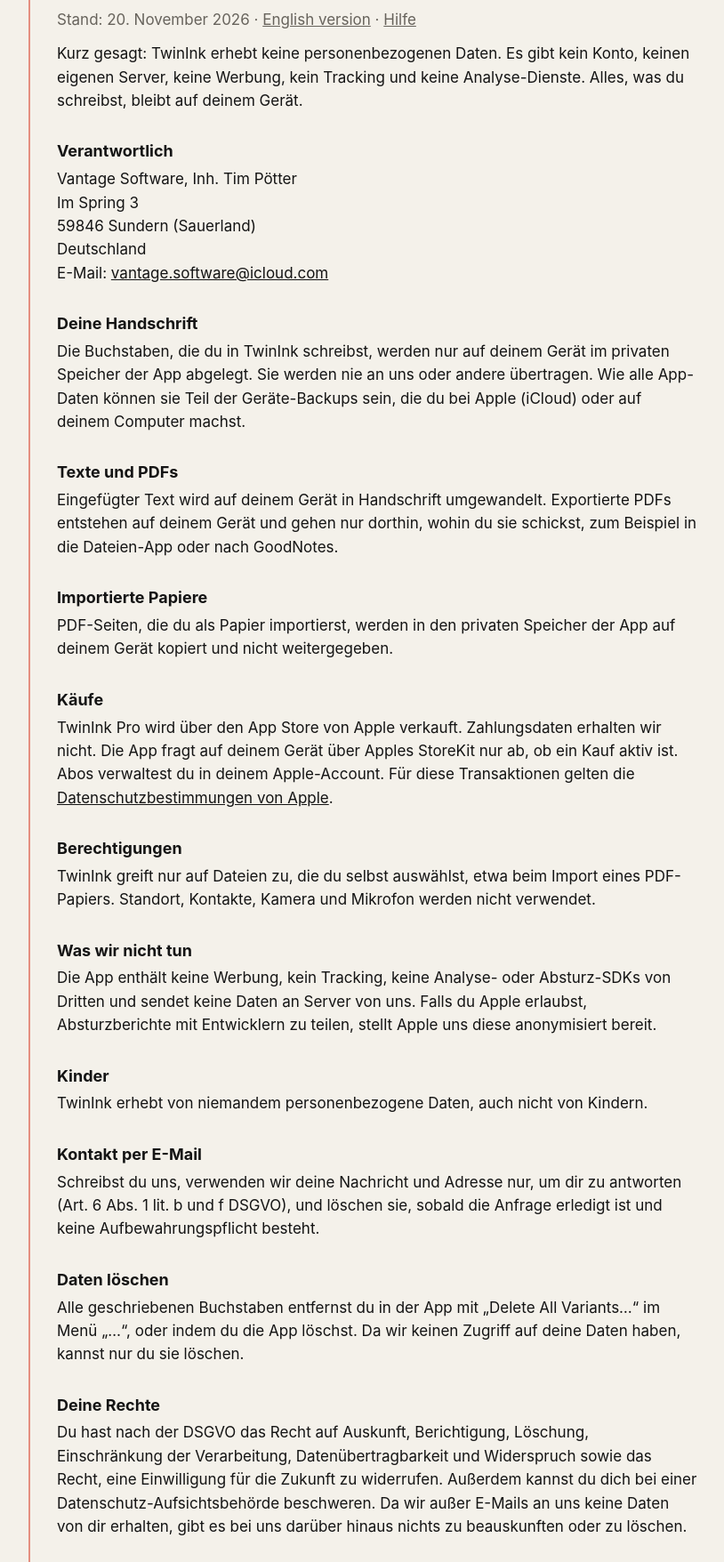
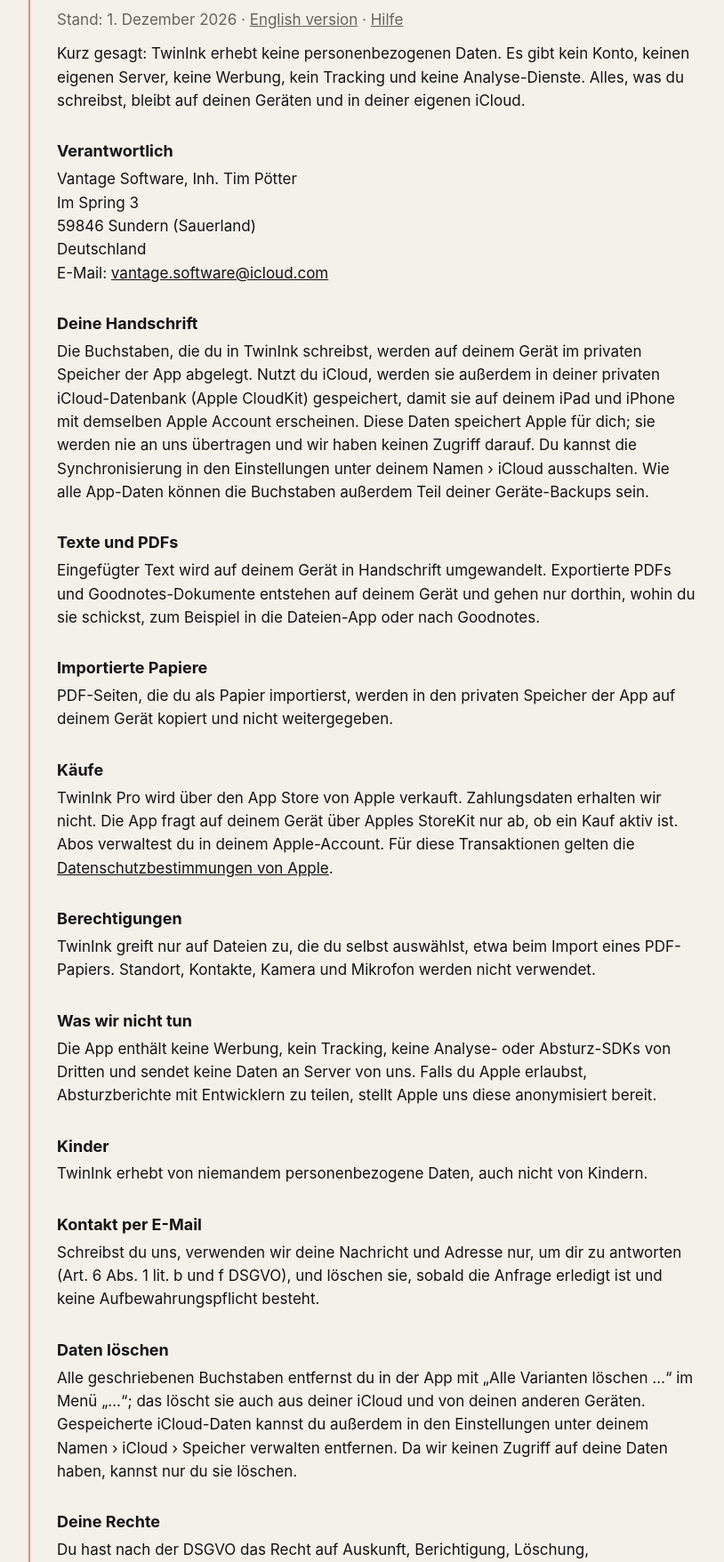
Before and after one commit to VantageSoftware/twinink-app, a plain HTML site: page datenschutz.html in a window 1280 px wide. Shown: the part 141-1897 px from the top of the page at 89% size, without its empty margins (240-1054 px from the left). Drawn offline with Linux system fonts and the light colour scheme.

Commit message:
Update datenschutz.htmlPrivacy policy for TwinInk 1.2: iCloud sync and Goodnotes export

```diff
--- a/datenschutz.html
+++ b/datenschutz.html
@@ -25,18 +25,18 @@ hr { border: 0; border-top: 1px solid var(--rule); margin: 56px 0; }
 
 <div class="label">TwinInk · Datenschutz</div>
 <h1>Datenschutz.</h1>
-<p class="muted">Stand: 20. November 2026 · <a href="#en">English version</a> · <a href="support.html">Hilfe</a></p>
+<p class="muted">Stand: 1. Dezember 2026 · <a href="#en">English version</a> · <a href="support.html">Hilfe</a></p>
 
-<p>Kurz gesagt: TwinInk erhebt keine personenbezogenen Daten. Es gibt kein Konto, keinen eigenen Server, keine Werbung, kein Tracking und keine Analyse-Dienste. Alles, was du schreibst, bleibt auf deinem Gerät.</p>
+<p>Kurz gesagt: TwinInk erhebt keine personenbezogenen Daten. Es gibt kein Konto, keinen eigenen Server, keine Werbung, kein Tracking und keine Analyse-Dienste. Alles, was du schreibst, bleibt auf deinen Geräten und in deiner eigenen iCloud.</p>
 
 <h2>Verantwortlich</h2>
 <p>Vantage Software, Inh. Tim Pötter<br>Im Spring 3<br>59846 Sundern (Sauerland)<br>Deutschland<br>E-Mail: <a href="mailto:vantage.software@icloud.com">vantage.software@icloud.com</a></p>
 
 <h2>Deine Handschrift</h2>
-<p>Die Buchstaben, die du in TwinInk schreibst, werden nur auf deinem Gerät im privaten Speicher der App abgelegt. Sie werden nie an uns oder andere übertragen. Wie alle App-Daten können sie Teil der Geräte-Backups sein, die du bei Apple (iCloud) oder auf deinem Computer machst.</p>
+<p>Die Buchstaben, die du in TwinInk schreibst, werden auf deinem Gerät im privaten Speicher der App abgelegt. Nutzt du iCloud, werden sie außerdem in deiner privaten iCloud-Datenbank (Apple CloudKit) gespeichert, damit sie auf deinem iPad und iPhone mit demselben Apple Account erscheinen. Diese Daten speichert Apple für dich; sie werden nie an uns übertragen und wir haben keinen Zugriff darauf. Du kannst die Synchronisierung in den Einstellungen unter deinem Namen › iCloud ausschalten. Wie alle App-Daten können die Buchstaben außerdem Teil deiner Geräte-Backups sein.</p>
 
 <h2>Texte und PDFs</h2>
-<p>Eingefügter Text wird auf deinem Gerät in Handschrift umgewandelt. Exportierte PDFs entstehen auf deinem Gerät und gehen nur dorthin, wohin du sie schickst, zum Beispiel in die Dateien-App oder nach GoodNotes.</p>
+<p>Eingefügter Text wird auf deinem Gerät in Handschrift umgewandelt. Exportierte PDFs und Goodnotes-Dokumente entstehen auf deinem Gerät und gehen nur dorthin, wohin du sie schickst, zum Beispiel in die Dateien-App oder nach Goodnotes.</p>
 
 <h2>Importierte Papiere</h2>
 <p>PDF-Seiten, die du als Papier importierst, werden in den privaten Speicher der App auf deinem Gerät kopiert und nicht weitergegeben.</p>
@@ -57,7 +57,7 @@ hr { border: 0; border-top: 1px solid var(--rule); margin: 56px 0; }
 <p>Schreibst du uns, verwenden wir deine Nachricht und Adresse nur, um dir zu antworten (Art. 6 Abs. 1 lit. b und f DSGVO), und löschen sie, sobald die Anfrage erledigt ist und keine Aufbewahrungspflicht besteht.</p>
 
 <h2>Daten löschen</h2>
-<p>Alle geschriebenen Buchstaben entfernst du in der App mit „Delete All Variants…“ im Menü „…“, oder indem du die App löschst. Da wir keinen Zugriff auf deine Daten haben, kannst nur du sie löschen.</p>
+<p>Alle geschriebenen Buchstaben entfernst du in der App mit „Alle Varianten löschen …“ im Menü „…“; das löscht sie auch aus deiner iCloud und von deinen anderen Geräten. Gespeicherte iCloud-Daten kannst du außerdem in den Einstellungen unter deinem Namen › iCloud › Speicher verwalten entfernen. Da wir keinen Zugriff auf deine Daten haben, kannst nur du sie löschen.</p>
 
 <h2>Deine Rechte</h2>
 <p>Du hast nach der DSGVO das Recht auf Auskunft, Berichtigung, Löschung, Einschränkung der Verarbeitung, Datenübertragbarkeit und Widerspruch sowie das Recht, eine Einwilligung für die Zukunft zu widerrufen. Außerdem kannst du dich bei einer Datenschutz-Aufsichtsbehörde beschweren. Da wir außer E-Mails an uns keine Daten von dir erhalten, gibt es bei uns darüber hinaus nichts zu beauskunften oder zu löschen.</p>
@@ -70,18 +70,18 @@ hr { border: 0; border-top: 1px solid var(--rule); margin: 56px 0; }
 <div lang="en">
 <div class="label" id="en">TwinInk · Privacy Policy</div>
 <h1>Privacy.</h1>
-<p class="muted">Effective: 20 November 2026. If the German and English versions differ, the German version applies. · <a href="support.html#en">Help</a></p>
+<p class="muted">Effective: 1 December 2026. If the German and English versions differ, the German version applies. · <a href="support.html#en">Help</a></p>
 
-<p>In short: TwinInk does not collect any personal data. There is no account, no server of our own, no advertising, no tracking and no analytics. Everything you write stays on your device.</p>
+<p>In short: TwinInk does not collect any personal data. There is no account, no server of our own, no advertising, no tracking and no analytics. Everything you write stays on your devices and in your own iCloud.</p>
 
 <h2>Controller</h2>
 <p>Vantage Software, Inh. Tim Pötter<br>Im Spring 3<br>59846 Sundern (Sauerland)<br>Germany<br>Email: <a href="mailto:vantage.software@icloud.com">vantage.software@icloud.com</a></p>
 
 <h2>Your handwriting</h2>
-<p>The letters you write in TwinInk are stored only on your device, in the app's private storage. They are never uploaded to us or to anyone else. Like all app data, they may be part of the device backups you make with Apple (iCloud) or on your computer.</p>
+<p>The letters you write in TwinInk are stored on your device, in the app's private storage. If you use iCloud, they are also stored in your private iCloud database (Apple CloudKit), so they appear on your iPad and iPhone signed in to the same Apple Account. Apple stores this data for you; it is never sent to us and we cannot access it. You can turn syncing off in Settings under your name › iCloud. Like all app data, the letters may also be part of your device backups.</p>
 
 <h2>Text and PDFs</h2>
-<p>Text you paste is turned into handwriting on your device. PDFs you export are created on your device and go only where you send them, for example to the Files app or GoodNotes.</p>
+<p>Text you paste is turned into handwriting on your device. PDFs and Goodnotes documents you export are created on your device and go only where you send them, for example to the Files app or Goodnotes.</p>
 
 <h2>Imported papers</h2>
 <p>PDF pages you import as papers are copied into the app's private storage on your device and are not shared.</p>
@@ -102,7 +102,7 @@ hr { border: 0; border-top: 1px solid var(--rule); margin: 56px 0; }
 <p>If you write to us, we use your message and address only to answer you (Art. 6(1)(b) and (f) GDPR) and delete them once the request is settled and no retention duty applies.</p>
 
 <h2>Deleting your data</h2>
-<p>Remove every letter you wrote with "Delete All Variants…" in the app's "…" menu, or delete the app. Because we have no access to your data, only you can delete it.</p>
+<p>Remove every letter you wrote with "Delete All Variants…" in the app's "…" menu; this also removes them from your iCloud and your other devices. You can also remove stored iCloud data in Settings under your name › iCloud › Manage Storage. Because we have no access to your data, only you can delete it.</p>
 
 <h2>Your rights</h2>
 <p>Under the GDPR you have the right of access, rectification, erasure, restriction of processing, data portability and objection, and the right to withdraw consent for the future. You may also lodge a complaint with a data protection supervisory authority. Apart from emails you send us, we receive no data about you, so beyond that there is nothing for us to disclose or delete.</p>
```
